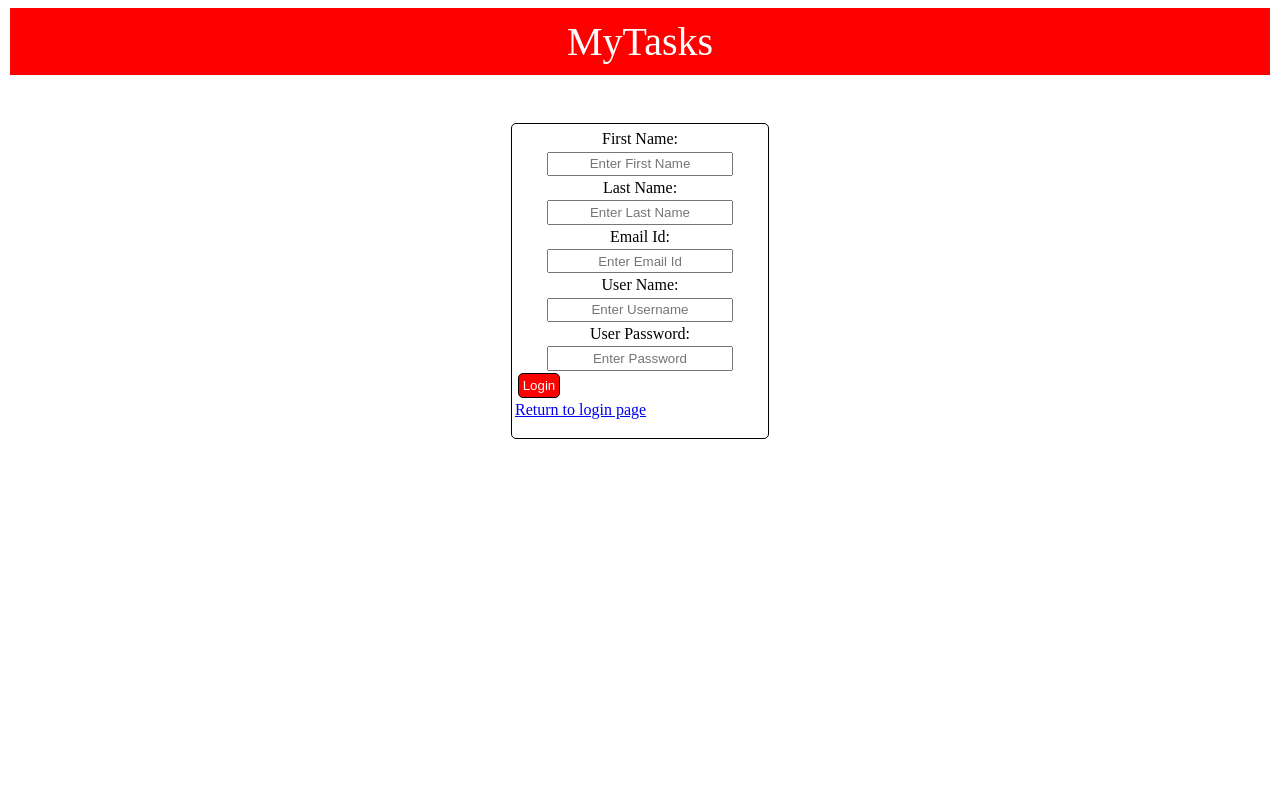
After one commit to akshaynawale/MyTaskProject, a Django app: a page that uses MyNoteVir/SourceCode/mysite/mytasks/templates/mytasks/create_account.html in a window 1280 px wide. The commit adds this page. Run offline with Django 3.2, Linux system fonts and the light colour scheme.

Commit message:
Code with login pages added.

```diff
--- a/MyNoteVir/SourceCode/mysite/mysite/settings.py
+++ b/MyNoteVir/SourceCode/mysite/mysite/settings.py
@@ -42,6 +42,7 @@ INSTALLED_APPS = [
 ]
 
 MIDDLEWARE = [
+    'django.middleware.csrf.CsrfViewMiddleware',
     'django.middleware.security.SecurityMiddleware',
     'django.contrib.sessions.middleware.SessionMiddleware',
     'django.middleware.common.CommonMiddleware',
--- /dev/null
+++ b/MyNoteVir/SourceCode/mysite/mytasks/static/mytasks/style.css
@@ -0,0 +1,110 @@
+.taskbar {
+	background-color: red;
+	color: white;
+	margin: 2px 2px 2px 2px;
+	padding: 10px;
+	text-align: center;
+	font-size: 2.5em;
+}
+
+.body {
+	margin: 0.2em;
+}
+
+.search_box {
+	position: relative;
+	float: left;
+	height: 200px;
+	width: 200px;
+	background-color: white;
+	color: black;
+}
+
+.task_playground {
+	margin-left: 200px;
+
+}
+.task {
+	background-color: green;
+	padding: 0.2em;
+	margin: 0.2em;
+	color: white;
+	overflow: auto;
+}
+
+.date {
+
+	float: left;
+	padding: inherit;
+	margin: inherit;
+	background-color: black;
+}
+
+.task_title {
+	float: left;
+	padding: inherit;
+	margin: inherit;
+}
+
+.owner {
+	float: left;
+	padding: inherit;
+	margin: inherit;
+	background-color: MediumSeaGreen;
+	color: black;
+	border: 1px solid black;
+	border-radius: 5px;
+}
+
+.banner{
+	float: left;
+	padding: 0.2em;
+	margin: 0.2em;
+	color: white;
+	background-color: orange;
+	border: 1px solid black;
+	border-radius: 5px;
+}
+.action_element{
+	padding: 0.2em;
+	margin: 0.2em;
+	background-color: white;
+	border: 1px solid black;
+	border-radius: 5px;
+}
+.button_element {
+	padding: 0.3em;
+	margin: 0.2em;
+	background-color: red;
+	border: 1px solid black;
+	border-radius: 5px;
+	color: white
+}
+.selected {
+	background-color: red;
+	color: white;
+}
+.login_plane {
+	background-color: white;
+	padding: 0.2em;
+	margin: auto;
+	border: 1px solid black;
+	border-radius: 5px;
+	width: 250px;
+	margin-top: 3em;
+
+}
+.login_element {
+	text-align: center;
+
+	padding: 0.2em;
+	display: block;
+	margin: auto;
+	font: 1em;
+}
+.page_url {
+	display: block;
+}
+.login_button {
+	margin: auto;
+}
--- /dev/null
+++ b/MyNoteVir/SourceCode/mysite/mytasks/templates/mytasks/create_account.html
@@ -0,0 +1,27 @@
+<html>
+<head>
+{% load static %}
+        <link rel="stylesheet" type="text/css" href=" {% static 'mytasks/style.css' %} " />
+</head>
+<body>
+<div class=taskbar>
+        MyTasks
+</div>
+<div class=login_plane>
+        <form action='{% url 'create_account_result' %}' method='post'>{% csrf_token %}
+		<label class=login_element>First Name:</label>
+		<input class=login_element type='text' name='first' placeholder='Enter First Name'required>
+		<label class=login_element>Last Name:</label>
+		<input class=login_element type='text' name='last' placeholder='Enter Last Name'required>
+		<label class=login_element>Email Id:</label>
+		<input class=login_element type='email' name='email' placeholder='Enter Email Id'required>
+		<label class=login_element>User Name:</label>
+                <input class=login_element type='text' name='uname' placeholder='Enter Username'required>
+                <label class=login_element>User Password:</label>
+                <input class=login_element type='password' name='pwd' placeholder='Enter Password' required>
+                <input class=button_element type='submit' value='Login'>
+		<a href={% url 'login' %} class=page_url>Return to login page</a>
+	</form>
+</div>
+<body>
+</html>
--- a/MyNoteVir/SourceCode/mysite/mytasks/urls.py
+++ b/MyNoteVir/SourceCode/mysite/mytasks/urls.py
@@ -2,4 +2,11 @@ from django.conf.urls import url
 
 from . import views
 
-urlpatterns = [url(r'^$', views.index, name='index')]
+urlpatterns = [
+        url(r'^$', views.login_page, name='login'),
+        url(r'^home$', views.home_page, name='home'),
+        url(r'^create_account$', views.create_account_page,
+            name='create_account'),
+        url(r'^create_account_result$', views.create_account_result_page,
+            name='create_account_result')
+        ]
--- a/MyNoteVir/SourceCode/mysite/mytasks/views.py
+++ b/MyNoteVir/SourceCode/mysite/mytasks/views.py
@@ -1,12 +1,65 @@
-from django.shortcuts import  HttpResponse
+from django.shortcuts import  HttpResponse, render
 from django.template import loader
 from .models import Task, User
+from django.template import RequestContext
 # Create your views here.
 
+def index(request, owner='all'):
+    print_msg = []
+    for task in Task.objects.all():
+        if owner == 'all':
+            msg = {}
+            msg['title'] = task.title
+            msg['owner'] = str(task.owner)
+            p_date = str(task.pub_date)
+            p_date = p_date.split()[0]
+            msg['pub_date'] = str(p_date)
+            print_msg.append(msg)
+        else:
+            if str(task.owner) == owner:
+                msg = {}
+                msg['title'] = task.title
+                msg['owner'] = str(task.owner)
+                p_date = str(task.pub_date)
+                p_date = p_date.split()[0]
+                msg['pub_date'] = str(p_date)
+                print_msg.append(msg)
+    all_users = []
+    for user in User.objects.all():
+        all_users.append(user.user_name)
+    all_users.append('all')
+    # print(all_users)
+    return render(
+            request,
+            'mytasks/index.html',
+            {'task_lines': print_msg, 'all_users': all_users, 'selected': owner}
+        )
 
-def index(request):
-	print_msg =  {}
-	for task in Task.objects.all():
-		print_msg[task.title] = str(task.owner)
-	template = loader.get_template('mytasks/index.html')
-	return HttpResponse(template.render({'task_lines': print_msg}))
+def home_page(request):
+    try:
+        req_owner = request.POST['owner']
+    except:
+        req_owner = 'all'
+    return index(request, owner=req_owner)
+
+def login_page(request):
+    return render(
+            request,
+            'mytasks/login_page.html'
+            )
+
+def create_account_page(request):
+    return render(
+            request,
+            'mytasks/create_account.html'
+            )
+
+def create_account_result_page(request):
+    return render(
+            request,
+            'mytasks/create_account_result.html',
+            {'result':
+                ('Your account is successfully created. Go to login page '
+                 'to login and access the website. Thank you!')
+            }
+            )
--- /dev/null
+++ b/MyNoteVir/SourceCode/mysite/paresh.py
@@ -0,0 +1 @@
+print("dskfjhdkjsf")
```
Also changed, not shown: MyNoteVir/SourceCode/mysite/mytasks/models.py (+16 -14 lines), MyNoteVir/SourceCode/mysite/mytasks/templates/mytasks/create_account_result.html (added, +16 -0 lines), MyNoteVir/SourceCode/mysite/mytasks/templates/mytasks/index.html (+31 -52 lines), MyNoteVir/SourceCode/mysite/mytasks/templates/mytasks/login_page.html (added, +21 -0 lines), MyNoteVir/SourceCode/mysite/mytasks/tests/create_data.py (added, +1 -0 lines), MyNoteVir/SourceCode/mysite/db.sqlite3, MyNoteVir/SourceCode/mysite/mytasks/migrations/0002_task_pub_date.py (added), MyNoteVir/SourceCode/mysite/mytasks/static/mytasks/images/my_task_logo.png (added), MyNoteVir/SourceCode/mysite/mytasks/static/mytasks/images/my_task_logo_big.png (renamed from MyNoteVir/SourceCode/mysite/mytasks/templates/mytasks/my_task_logo.png), MyNoteVir/SourceCode/mysite/mytasks/static/mytasks/images/small.png (added), 1 other file.
